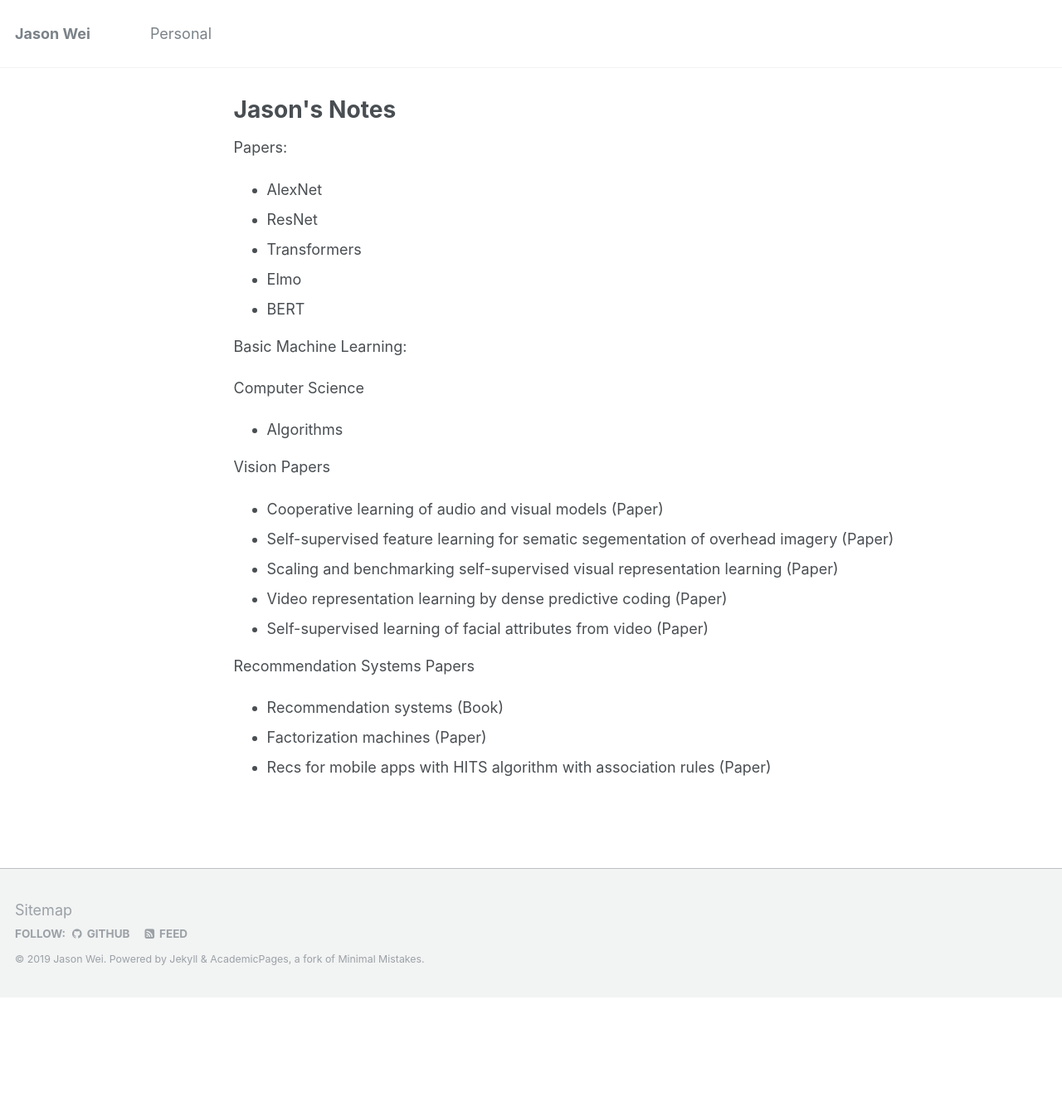
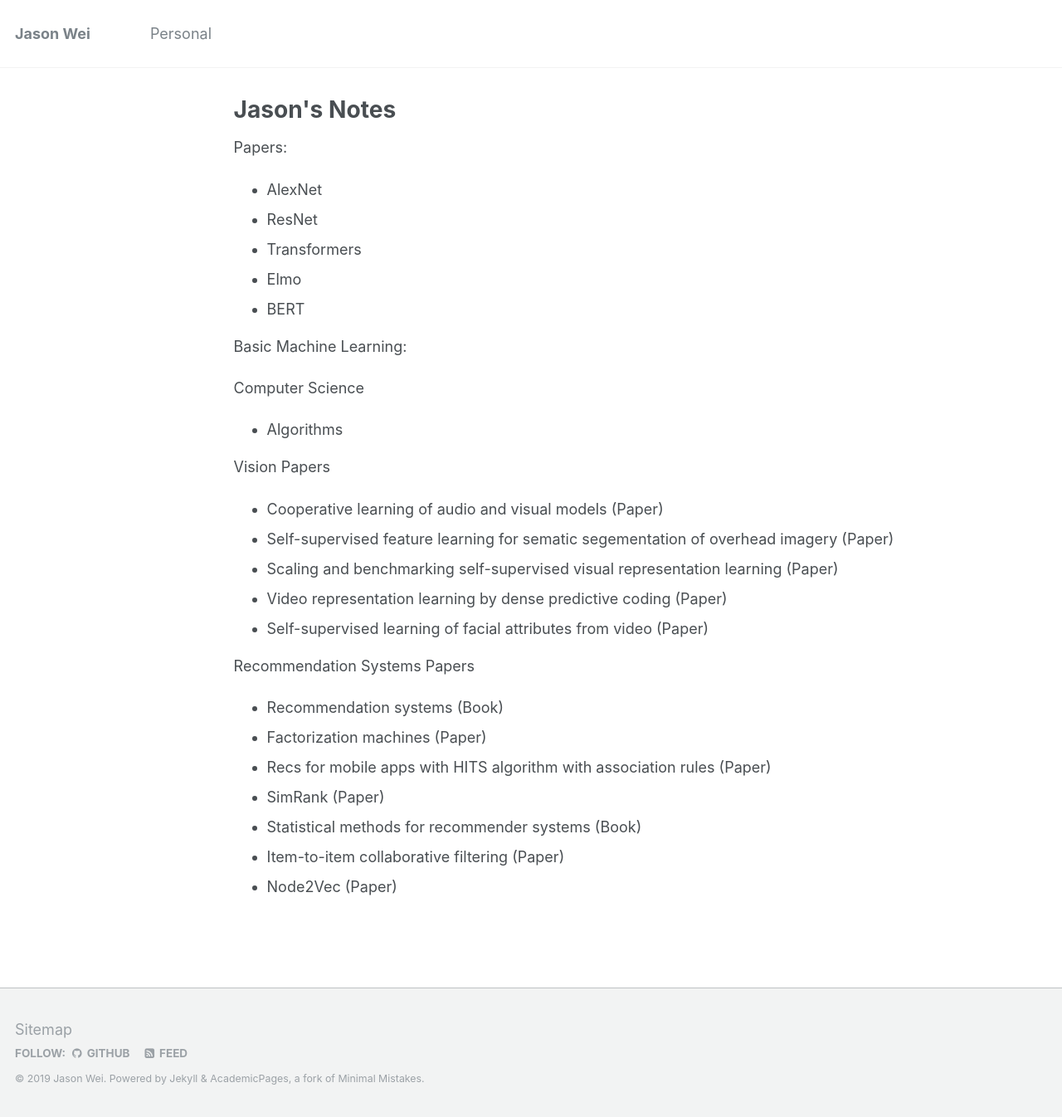
Before and after one commit to jasonwei20/jasonwei20.github.io, a Jekyll site: the page built from _pages/jasons_notes.md, in a window 1280 px wide. Shown: the whole page at 83% size. Built offline with Jekyll 4.4.1, drawn with Linux system fonts in a browser that asks for light colours; before the commit the page ends 1202 px from its top, so only the background shows below that.

Commit message:
add recommender systems notes

```diff
--- a/_pages/jasons_notes.md
+++ b/_pages/jasons_notes.md
@@ -31,3 +31,7 @@ Recommendation Systems Papers
 * [Recommendation systems](/files/IMG_3585.JPG) [(Book)](http://infolab.stanford.edu/~ullman/mmds/ch9.pdf)
 * [Factorization machines](/files/IMG_3584.JPG) [(Paper)](https://www.csie.ntu.edu.tw/~b97053/paper/Rendle2010FM.pdf)
 * [Recs for mobile apps with HITS algorithm with association rules](/files/IMG_3584.JPG) [(Paper)](https://ieeexplore.ieee.org/document/8779623?denied=)
+* [SimRank](/files/IMG_3589.JPG) [(Paper)](http://ilpubs.stanford.edu:8090/508/1/2001-41.pdf)
+* [Statistical methods for recommender systems](/files/IMG_3590.JPG) [(Book)](https://www.amazon.com/Statistical-Methods-Recommender-Systems-Agarwal/dp/1107036070)
+* [Item-to-item collaborative filtering](/files/IMG_3591.JPG) [(Paper)](https://www.cs.umd.edu/~samir/498/Amazon-Recommendations.pdf)
+* [Node2Vec](/files/IMG_3592.JPG) [(Paper)](https://cs.stanford.edu/~jure/pubs/node2vec-kdd16.pdf)
```
Also changed, not shown: files/IMG_3589.JPG (added), files/IMG_3590.JPG (added), files/IMG_3591.JPG (added), files/IMG_3592.JPG (added).
